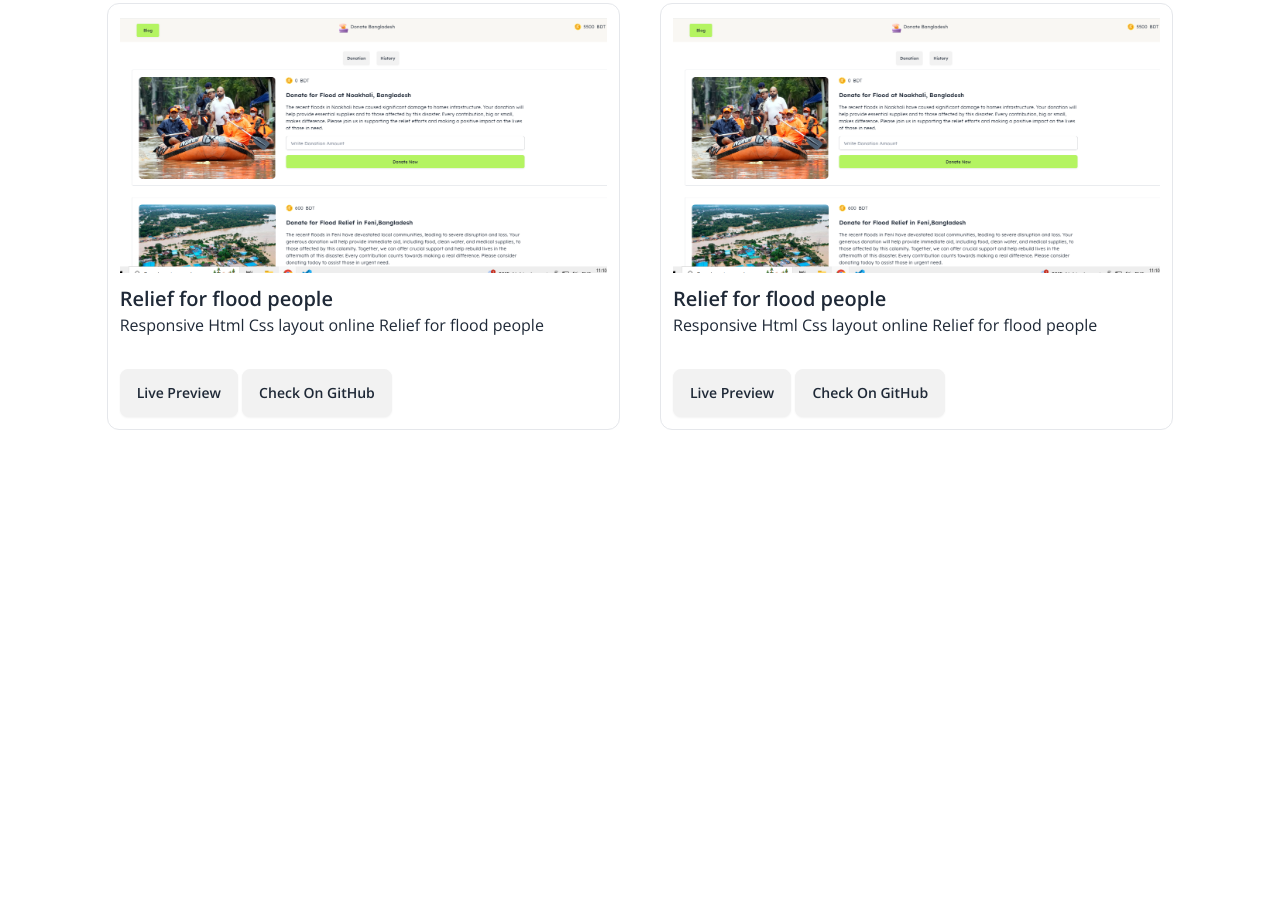
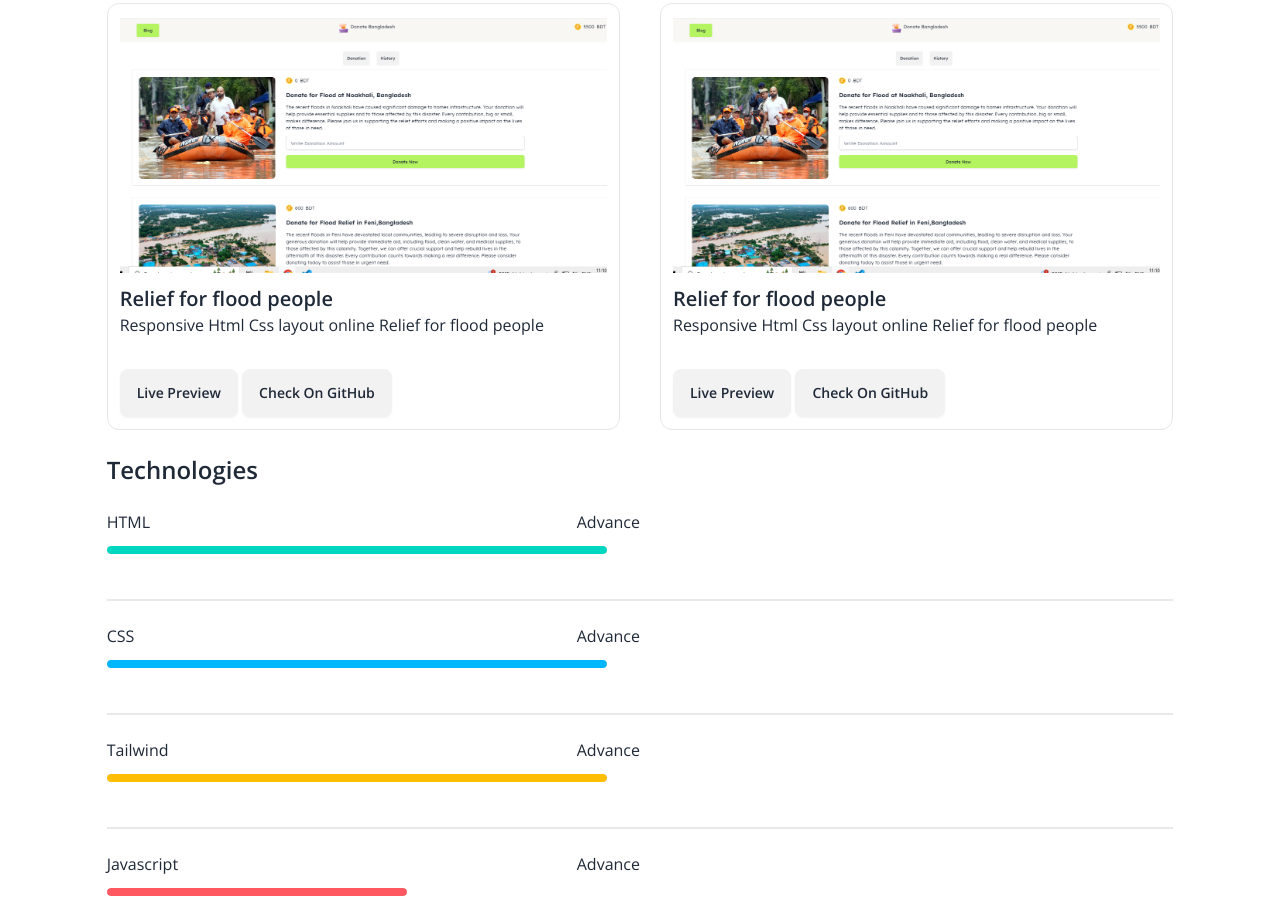
Before and after one commit to Ashimkayal4/my-portfolio, a plain HTML site: page index.html in a window 1280 px wide. Shown: the part 897-1815 px from the top of the page. Before the commit the page ends 1327 px from the top, so only its background shows below. Drawn offline with nearby package versions, Linux system fonts and the light colour scheme.

Commit message:
added technologies section

```diff
--- a/index.html
+++ b/index.html
@@ -120,6 +120,38 @@
             </div>
         </section>
 
+        <!-- Technologies section -->
+        <section class="w-10/12 mx-auto mt-6">
+            <h1 class="font-semibold text-2xl mb-6">Technologies</h1>
+           <div class="flex justify-between w-2/4 mb-3">
+              <h2>HTML</h2>
+              <p>Advance</p>
+           </div>
+           <progress class="progress progress-accent w-[500px] mb-4" value="100" max="100"></progress>
+          <div class="divider"></div>
+
+           <div class="flex justify-between w-2/4 mb-3">
+              <h2>CSS</h2>
+              <p>Advance</p>
+           </div>
+           <progress class="progress progress-info w-[500px] mb-4" value="100" max="100"></progress>
+           <div class="divider"></div>
+
+           <div class="flex justify-between w-2/4 mb-3">
+              <h2>Tailwind</h2>
+              <p>Advance</p>
+           </div>
+           <progress class="progress progress-warning w-[500px] mb-4" value="100" max="100"></progress>
+           <div class="divider"></div>
+
+           <div class="flex justify-between w-2/4 mb-3">
+              <h2>Javascript</h2>
+              <p>Advance</p>
+           </div>
+           <progress class="progress progress-error w-[300px] mb-4" value="100" max="100"></progress>
+
+        </section>
+
     </main>
     <footer>
 
```
